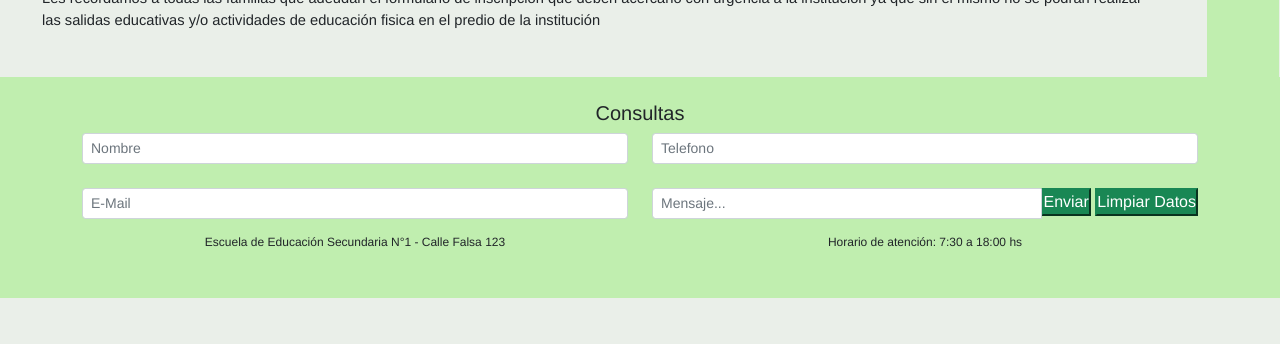
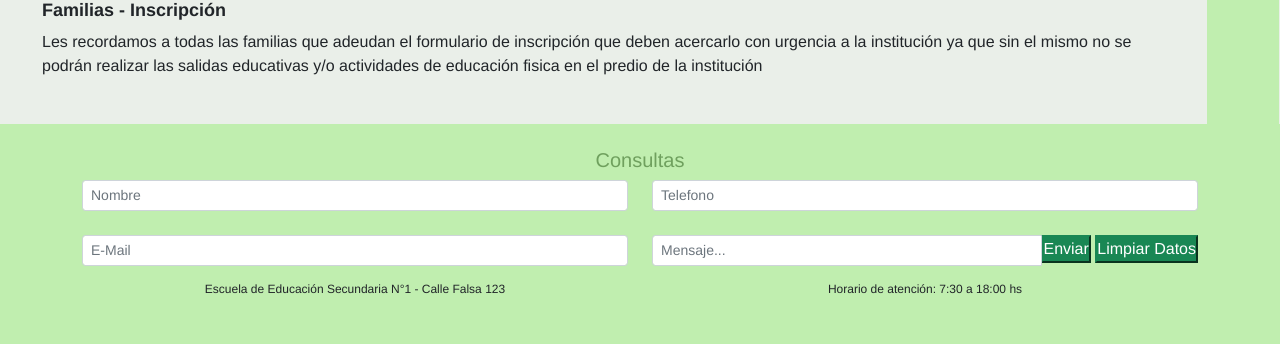
Before and after one commit to Nicov55/Desarrollo-Web-Escuela-Secundaria-X, a website: page index.html in a window 1280 px wide. Shown: the part 638-982 px from the top of the page. Before the commit the page ends 936 px from the top, so only its background shows below. Drawn offline with nearby package versions, Linux system fonts and the light colour scheme.

Commit message:
Condicional

```diff
--- a/scss/_variables.scss
+++ b/scss/_variables.scss
@@ -25,14 +25,14 @@ $titlecolor: rgb(111, 160, 94);
 // FONTSIZES
 
 // Desktop
-$fdtitulos: 17pt;
-$fdfechas: 14pt;
-$fdsubtitulos: 13pt;
-$fdestandar: 12pt;
-$fdcontenido: 11pt;
+$fdtitulos: 25px;
+$fdfechas: 19px;
+$fdsubtitulos: 18px;
+$fdestandar: 17px;
+$fdcontenido: 16px;
 // Mobile
-$fmtitulos: 15pt;
-$fmfechas: 12pt;
-$fmsubtitulos: 11pt;
-$fmestandar: 10pt;
-$fmcontenido: 9pt;
+$fmtitulos: 22px;
+$fmfechas: 17px;
+$fmsubtitulos: 16px;
+$fmestandar: 15px;
+$fmcontenido: 14px;
--- a/scss/compilador.scss
+++ b/scss/compilador.scss
@@ -22,6 +22,7 @@ grid-template-areas:
 
 }
 
+
 /*  =================================================== */
 
 @import "_variables.scss";
@@ -31,3 +32,13 @@ grid-template-areas:
 @import "_aside.scss";
 @import "_footer.scss";
 @import "_mediaqueries.scss";
+
+
+
+/*  ============= CONDICIONALES ================ */
+
+h5{
+    @if font-size==$fdfechas or $fmfechas {color: $titlecolor}
+
+    @else if font-size!=$fdfechas or $fmfechas {color: black}
+}
```
Also changed, not shown: css/main.css.
